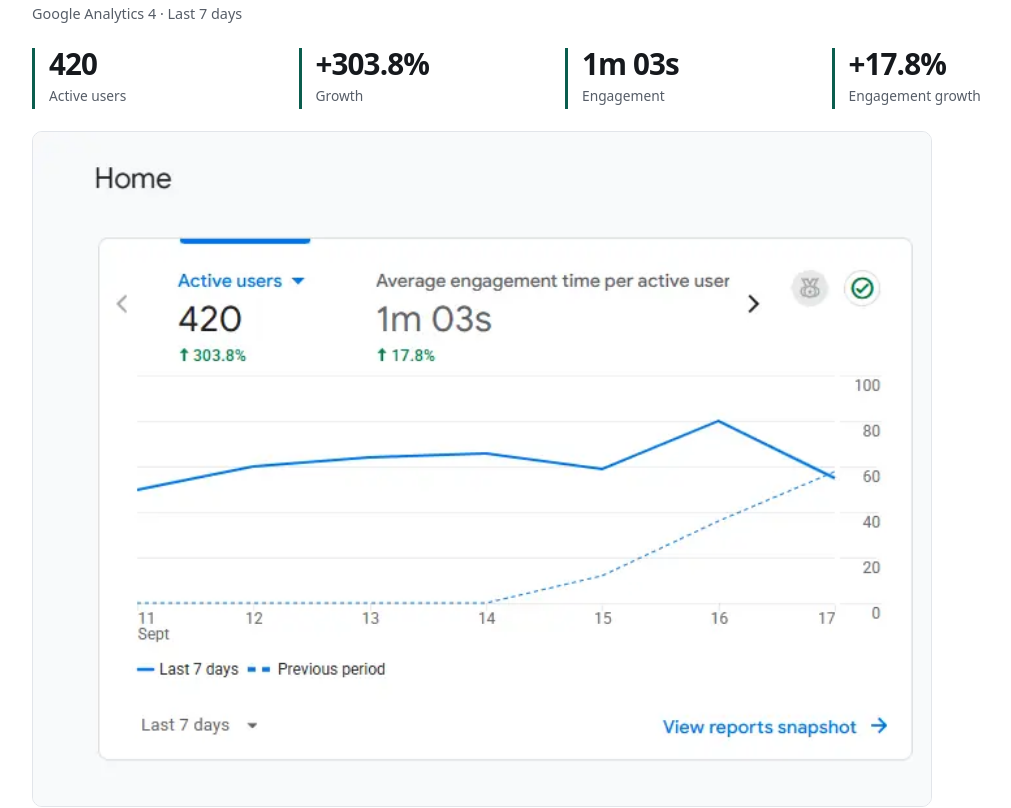
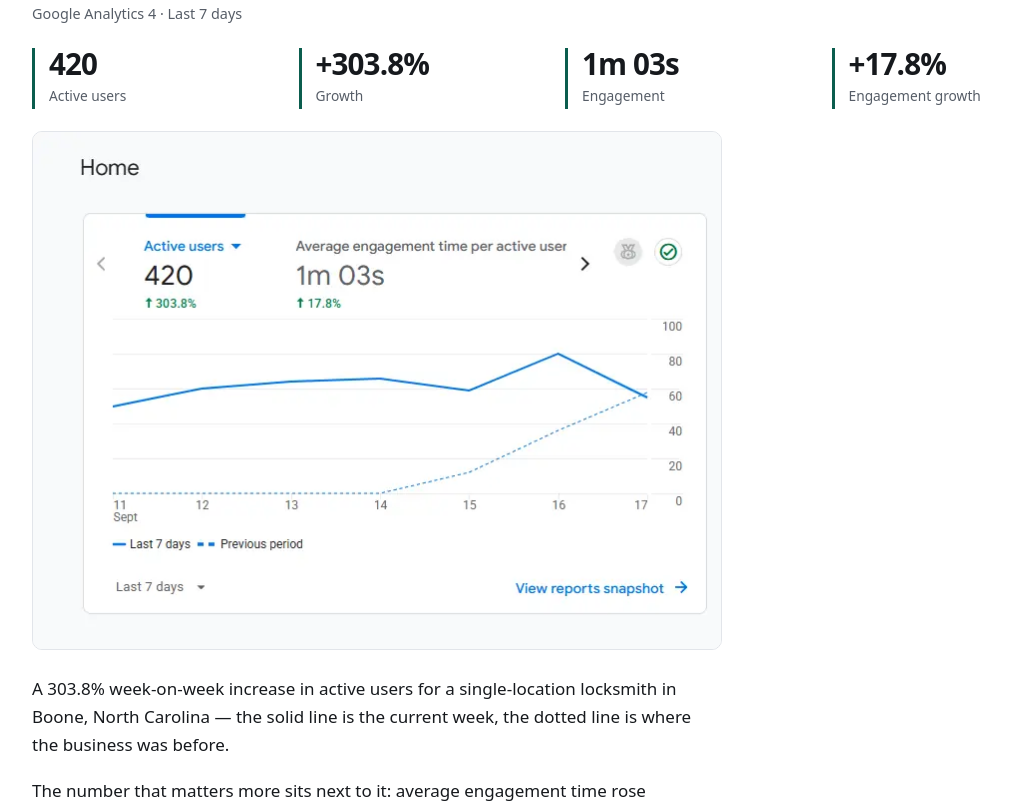
Before and after one commit to abbasid9276-spec/waseem-local-seo, a Next.js app: page /portfolio in a window 1280 px wide. Shown: the part 2160-2968 px from the top of the page, without its empty margins (84-1095 px from the left). Built offline with nearby package versions, Linux system fonts and the light colour scheme.

Commit message:
Update page.js

```diff
--- a/app/portfolio/page.js
+++ b/app/portfolio/page.js
@@ -2,6 +2,19 @@ import Header from "../../components/Header";
 import Footer from "../../components/Footer";
 import { site } from "../../lib/site";
 import { cases } from "../../lib/portfolio";
+
+// Intrinsic size of each cropped screenshot. Used so the figure reserves the
+// right space (no layout shift) and never upscales a smaller capture.
+const DIMS = {
+  "case-01": [900, 498],
+  "case-02": [900, 382],
+  "case-03": [900, 418],
+  "case-04": [900, 404],
+  "case-05": [900, 454],
+  "case-06": [900, 534],
+  "case-07": [690, 518],
+  "case-08": [900, 426],
+};
 
 export const metadata = {
   title: "Portfolio — Local SEO Results | Waseem Abbas",
@@ -103,15 +116,15 @@ export default function Portfolio() {
                 ))}
               </div>
 
-              <figure className="shot">
+              <figure className="shot" style={{ maxWidth: DIMS[c.id][0] }}>
                 <img
                   src={c.image}
                   alt={`${c.source} screenshot showing ${c.stats
                     .map((s) => `${s.label} ${s.value}`)
                     .join(", ")}`}
                   loading={i < 2 ? "eager" : "lazy"}
-                  width="1000"
-                  height="674"
+                  width={DIMS[c.id][0]}
+                  height={DIMS[c.id][1]}
                 />
               </figure>
 
```
